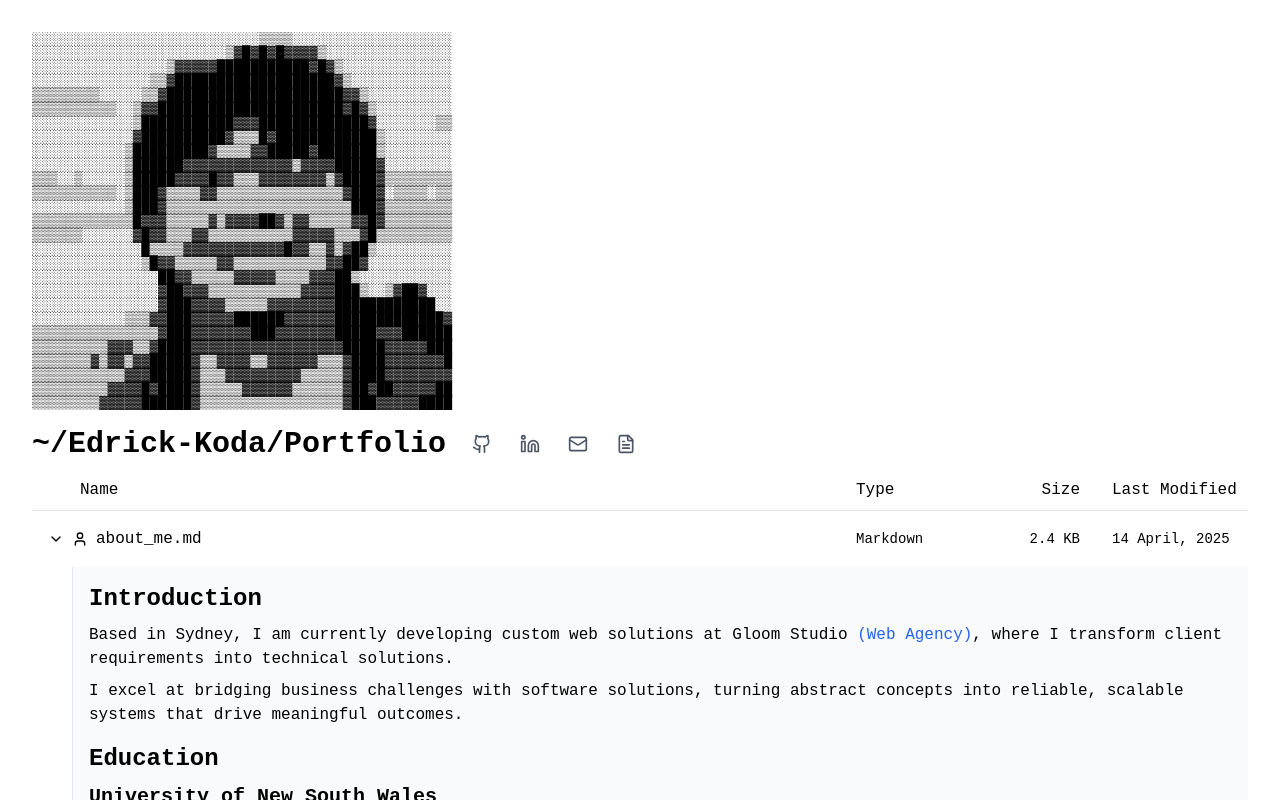
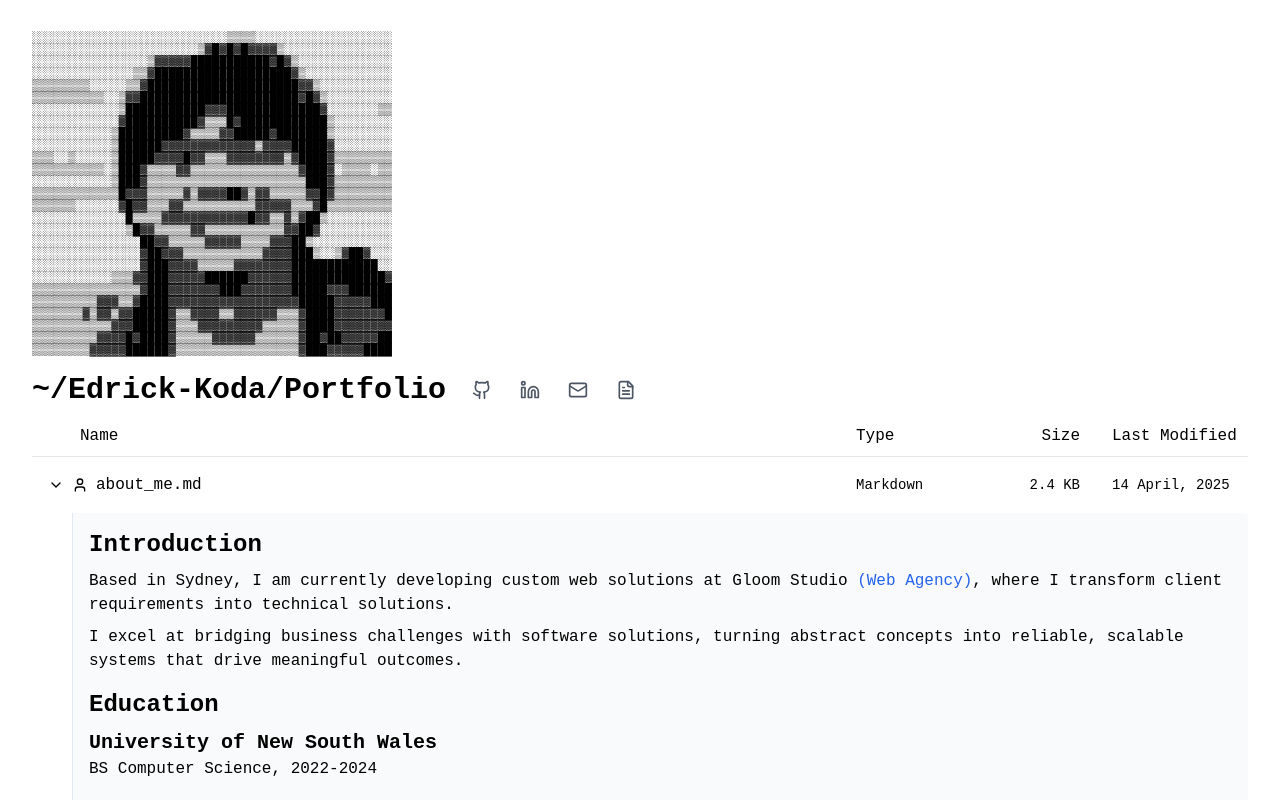
Before and after one commit to KodaEd/apache-portfolio, a Next.js app: page / in a window 1280 px wide. Shown: the top 800 px of the page. Built offline with nearby package versions, Linux system fonts and the light colour scheme.

Commit message:
Fixed the ascii art section

```diff
--- a/src/app/page.tsx
+++ b/src/app/page.tsx
@@ -7,7 +7,7 @@ export default function Home() {
   return (
     <div className="p-4 md:p-8 max-w-7xl mx-auto">
       {/* ASCII Art Header */}
-      <div className="overflow-x-auto">
+      <div>
         <Art />
       </div>
 
--- a/src/components/AsciiArt.tsx
+++ b/src/components/AsciiArt.tsx
@@ -1,8 +1,7 @@
 export default function Art() {
   return (
     <pre
-      className="font-mono text-xs md:text-sm whitespace-pre"
-      style={{ lineHeight: "1", overflowX: "auto" }}
+      className="font-mono text-xs whitespace-pre leading-none"
     >
       {`░░░░░░░░░░░░░░░░░░░░░░░░░░░▒▒▒▒░░░░░░░░░░░░░░░░░░░
 ░░░░░░░░░░░░░░░░░░░░░░░▒▓█▓█▓█▓▓▓▓▒░░░░░░░░░░░░░░░
```
